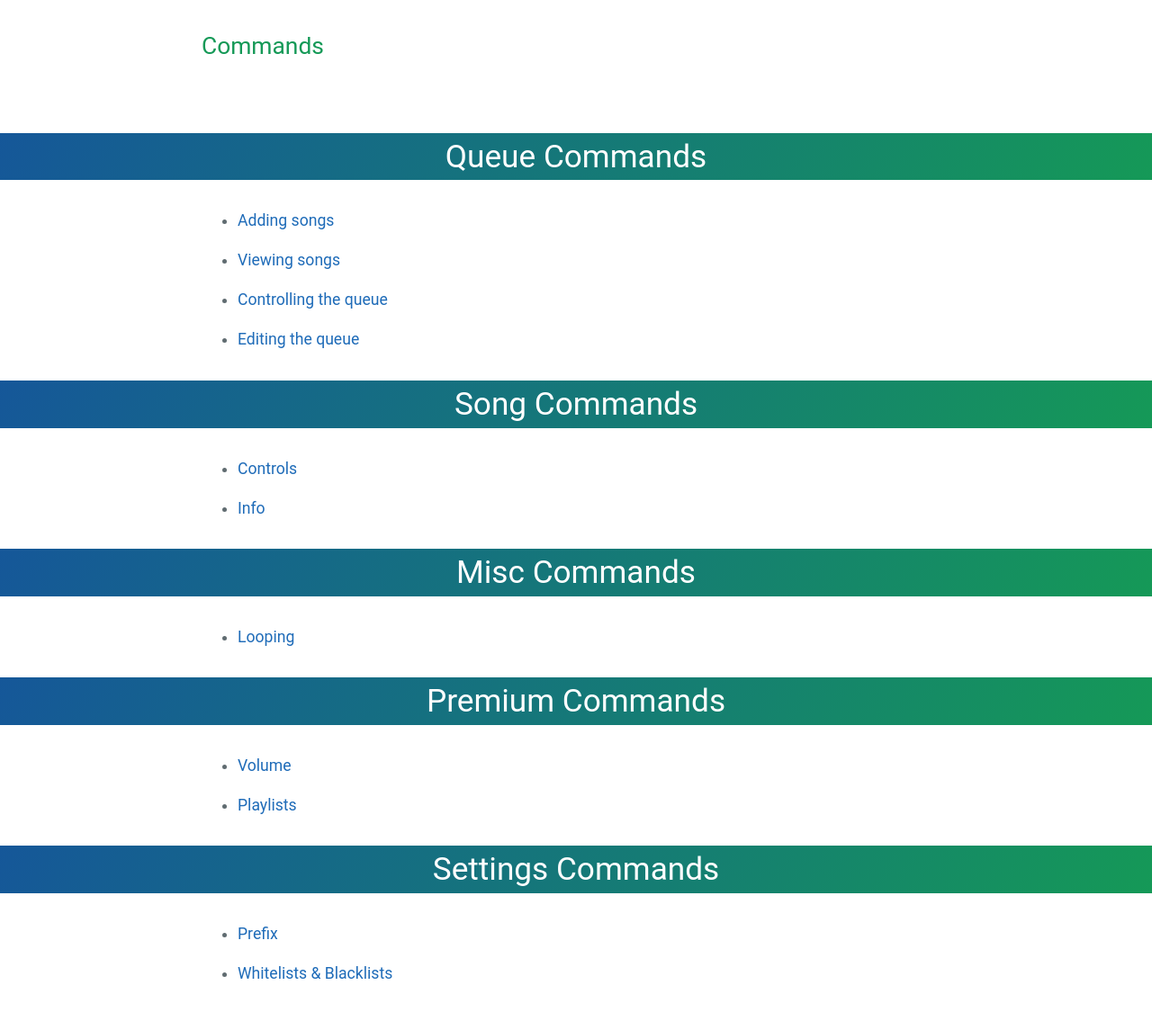
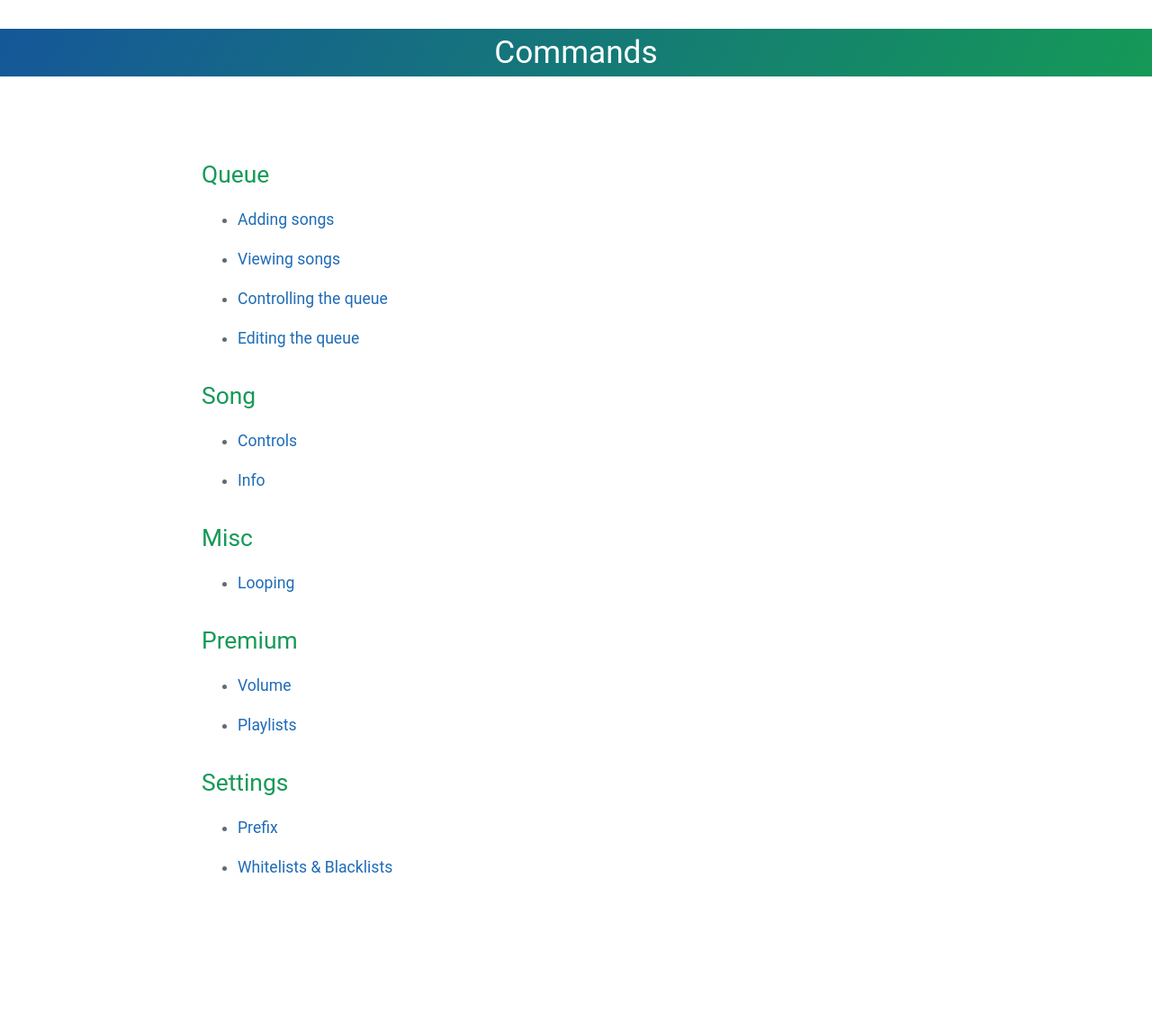
Before and after one commit to mymindishazel/marv-docs, a Jekyll site: the page built from commands/index.md, in a window 1280 px wide. Shown: the whole page at 90% size. Built offline with Jekyll 4.4.1, drawn with Linux system fonts in a browser that asks for light colours; our own code applies the rules of GitHub Pages for plain Markdown files; after the commit the page ends 1027 px from its top, so only the background shows below that.

Commit message:
Update index.md

```diff
--- a/commands/index.md
+++ b/commands/index.md
@@ -1,8 +1,8 @@
-## Commands
+# Commands
 
 <br>
 
-# Queue Commands
+## Queue
 
 - [Adding songs](/commands/queue/add)
 
@@ -12,23 +12,23 @@
 
 - [Editing the queue](/commands/queue/edit)
 
-# Song Commands
+## Song
 
 - [Controls](/commands/song/controls)
 
 - [Info](/commands/queue/view)
 
-# Misc Commands
+## Misc
 
 - [Looping](/commands/misc/looping)
 
-# Premium Commands
+## Premium
 
 - [Volume](/commands/premium/volume)
 
 - [Playlists](/commands/premium/playlists)
 
-# Settings Commands
+## Settings
 
 - [Prefix](/commands/settings/prefix)
 
```
